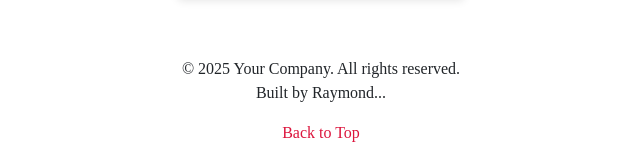
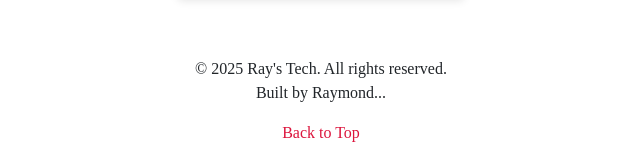
Before and after one commit to RAYBADU/Ray-s-Tech, a plain HTML site: page index.html in a window 1280 px wide. Shown: the part 1098-1256 px from the top of the page, 319-959 px from the left. Drawn offline with nearby package versions, Linux system fonts and the light colour scheme.

Commit message:
second commit

```diff
--- a/index.html
+++ b/index.html
@@ -174,7 +174,7 @@
     </section>
     <footer class="footer mt-2 pt-1 pb-3 text-center">
       <div>
-        <p class="text-center">&copy; 2025 Your Company. All rights reserved. <br> Built by Raymond...</p>
+        <p class="text-center">&copy; 2025 Ray's Tech. All rights reserved. <br> Built by Raymond...</p>
       </div>
       <a href="#" class="footer-link ">Back to Top</a>
     </footer>
```
